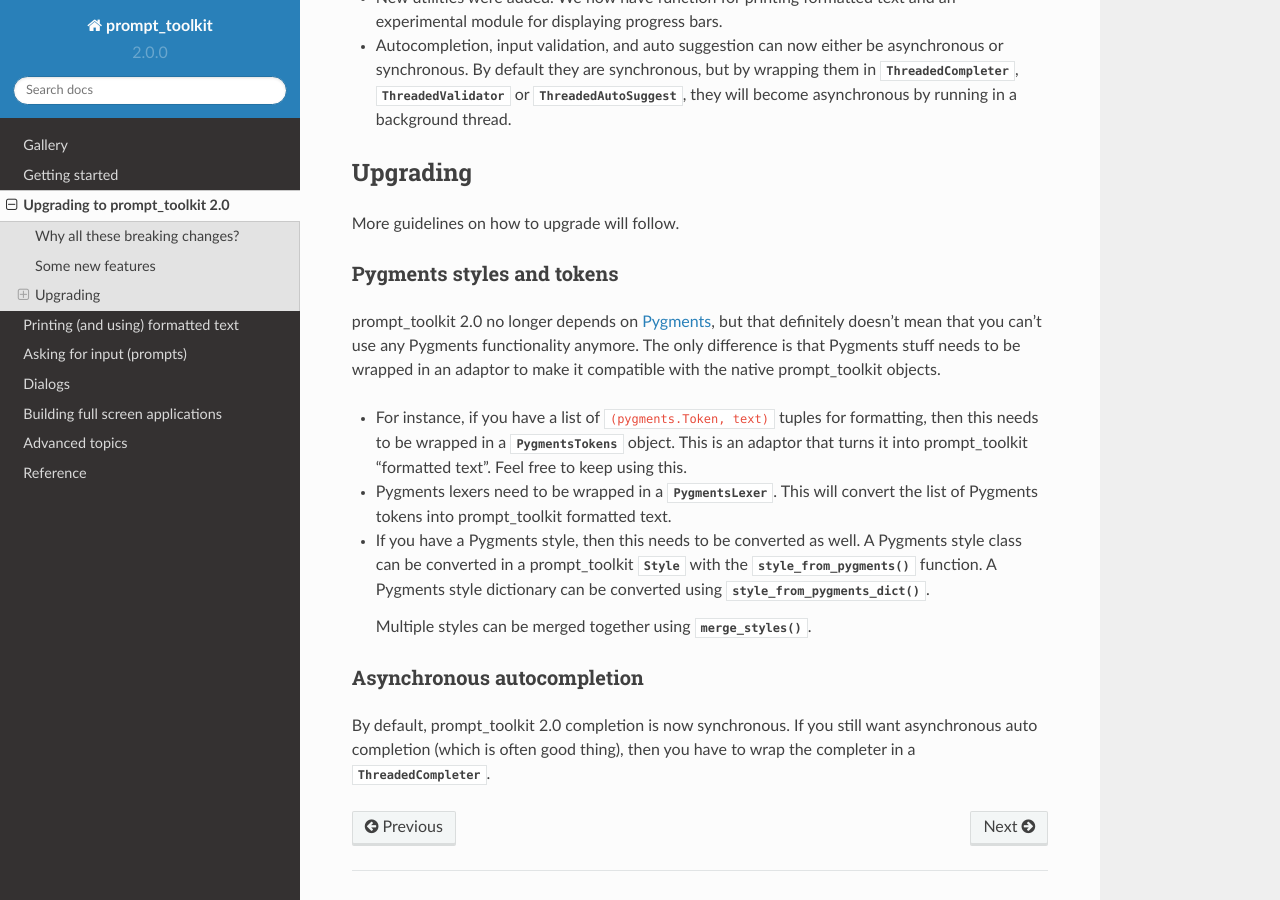
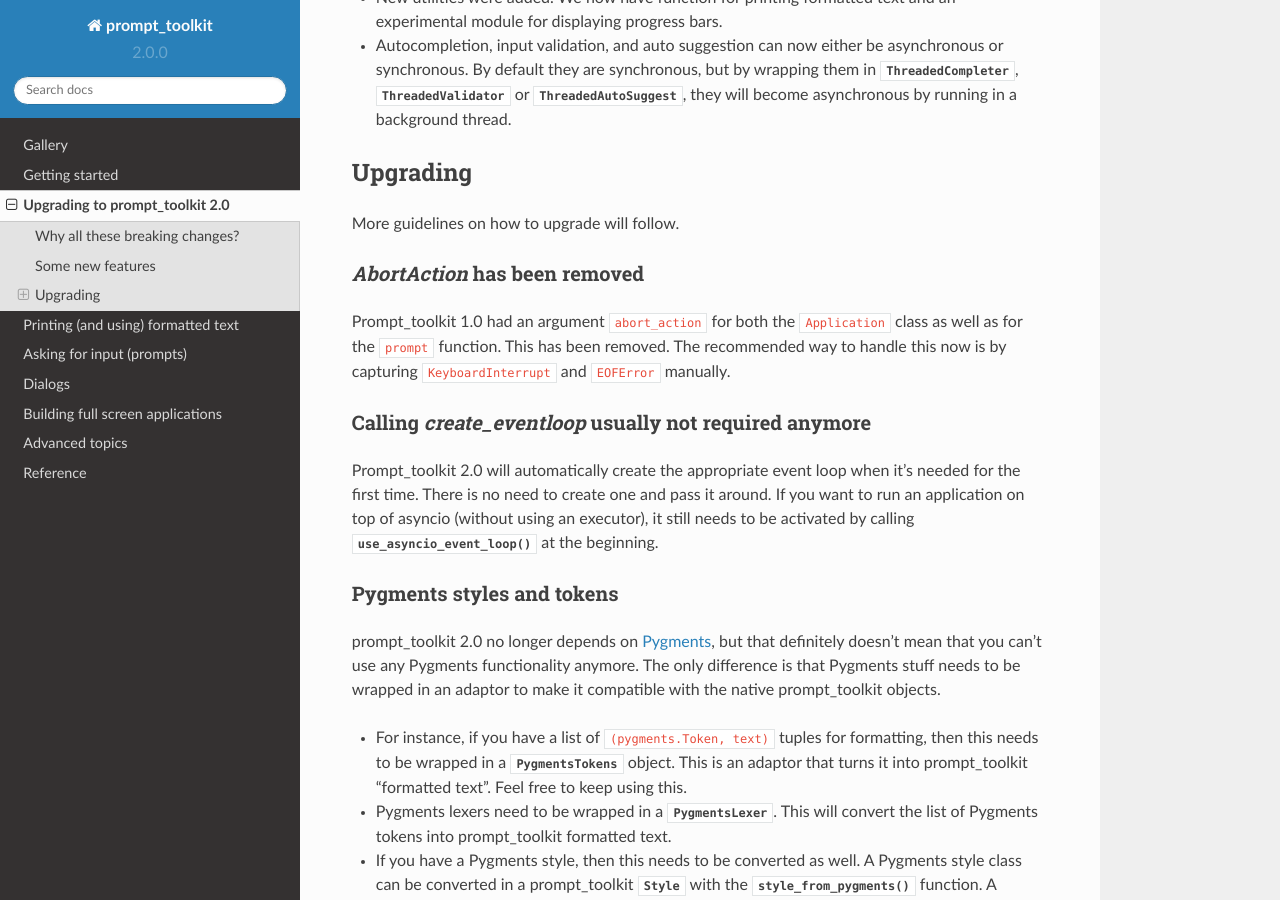
Before and after one commit to dbcli/pgcli, a Sphinx documentation site: the page built from docs/pages/upgrading.rst, in a window 1280 px wide and 900 px high, scrolled down 1771 px. Built offline with Sphinx 7.4.7 and the Read the Docs theme 2.0.0, drawn with Linux system fonts in a browser that asks for light colours; pages that are not in the unit, such as notebooks, are missing from menus.

Commit message:
Added documentation about 'AbortAction' and 'create_eventloop' to upgrading.rst.

```diff
--- a/docs/pages/upgrading.rst
+++ b/docs/pages/upgrading.rst
@@ -112,6 +112,25 @@
 More guidelines on how to upgrade will follow.
 
 
+`AbortAction` has been removed
+^^^^^^^^^^^^^^^^^^^^^^^^^^^^^^
+
+Prompt_toolkit 1.0 had an argument ``abort_action`` for both the
+``Application`` class as well as for the ``prompt`` function. This has been
+removed. The recommended way to handle this now is by capturing
+``KeyboardInterrupt`` and ``EOFError`` manually.
+
+
+Calling `create_eventloop` usually not required anymore
+^^^^^^^^^^^^^^^^^^^^^^^^^^^^^^^^^^^^^^^^^^^^^^^^^^^^^^^
+
+Prompt_toolkit 2.0 will automatically create the appropriate event loop when
+it's needed for the first time. There is no need to create one and pass it
+around. If you want to run an application on top of asyncio (without using an
+executor), it still needs to be activated by calling
+:func:`~prompt_toolkit.eventloop.use_asyncio_event_loop` at the beginning.
+
+
 Pygments styles and tokens
 ^^^^^^^^^^^^^^^^^^^^^^^^^^
 
```
